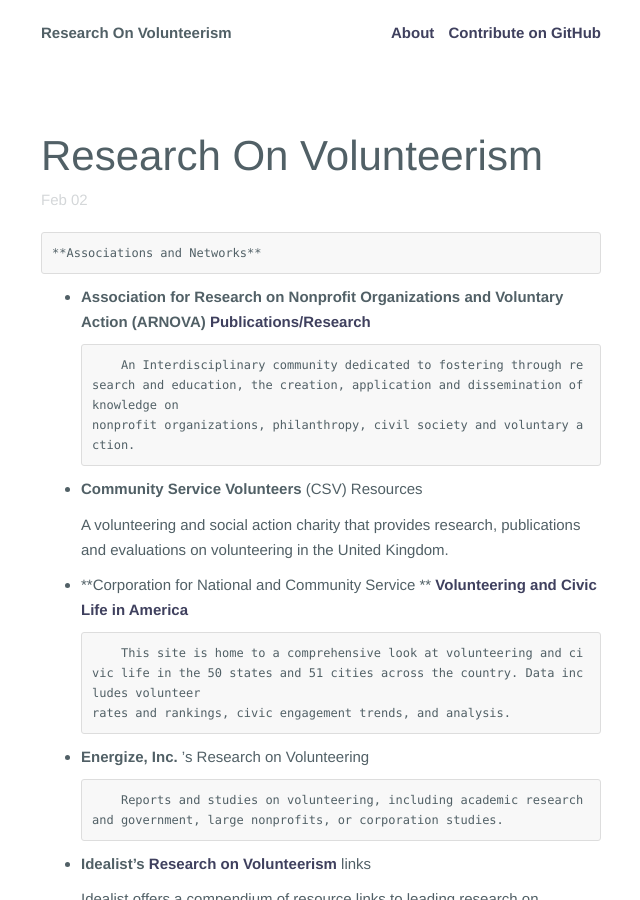
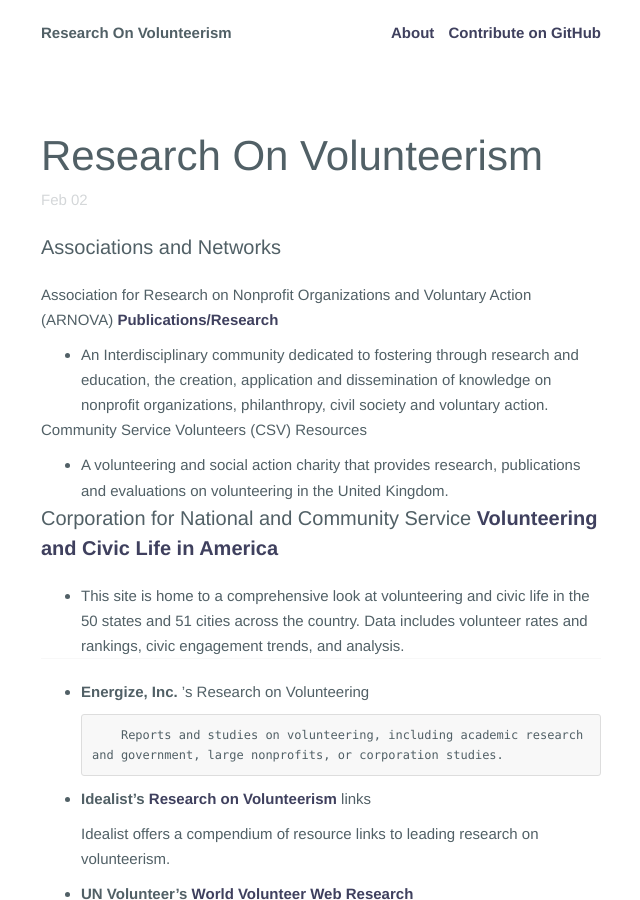
Before and after one commit to PeaceCorps/Volunteerism-Toolkit, a Jekyll site: the page built from _posts/2015-02-02-research-on-volunteerism.md, in a window 1280 px wide and 900 px high. Shown: the whole window, without its empty margins (319-959 px from the left). Built offline with Jekyll 4.4.1, drawn with Linux system fonts in a browser that asks for light colours; Markdown is read by kramdown in place of the engine named in the settings.

Commit message:
Update some formatting

```diff
--- a/_posts/2015-02-02-research-on-volunteerism.md
+++ b/_posts/2015-02-02-research-on-volunteerism.md
@@ -4,23 +4,22 @@
 layout: blog
 ---
 
-    **Associations and Networks**
+### Associations and Networks
 
-*   **Association for Research on Nonprofit Organizations and Voluntary Action (ARNOVA)**
-        [Publications/Research](http://www.arnova.org/)
+Association for Research on Nonprofit Organizations and Voluntary Action (ARNOVA) [Publications/Research](http://www.arnova.org/)
 
-            An Interdisciplinary community dedicated to fostering through research and education, the creation, application and dissemination of knowledge on
-        nonprofit organizations, philanthropy, civil society and voluntary action.
-*   **Community Service Volunteers**
-        (CSV) Resources
+- An Interdisciplinary community dedicated to fostering through research and education, the creation, application and dissemination of knowledge on nonprofit organizations, philanthropy, civil society and voluntary action.
 
-    A volunteering and social action charity that provides research, publications and evaluations on volunteering in the United Kingdom.
+Community Service Volunteers (CSV) Resources
 
-*   **Corporation for National and Community Service **
-        [Volunteering and Civic Life in America](http://www.volunteeringinamerica.gov/)
+- A volunteering and social action charity that provides research, publications and evaluations on volunteering in the United Kingdom.
 
-            This site is home to a comprehensive look at volunteering and civic life in the 50 states and 51 cities across the country. Data includes volunteer
-        rates and rankings, civic engagement trends, and analysis.
+### Corporation for National and Community Service [Volunteering and Civic Life in America](http://www.volunteeringinamerica.gov/)
+
+- This site is home to a comprehensive look at volunteering and civic life in the 50 states and 51 cities across the country. Data includes volunteer rates and rankings, civic engagement trends, and analysis.
+
+___
+
 *   **Energize, Inc.**
         ’s Research on Volunteering
 
```
